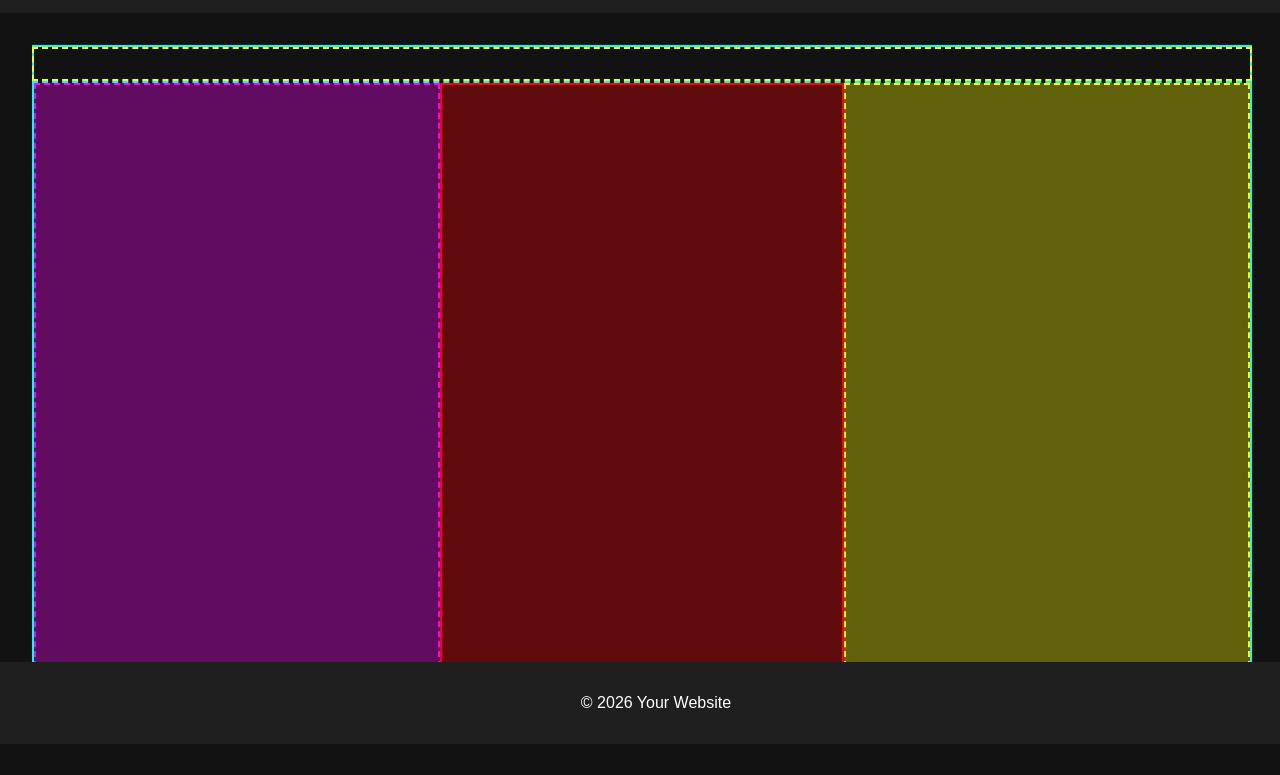
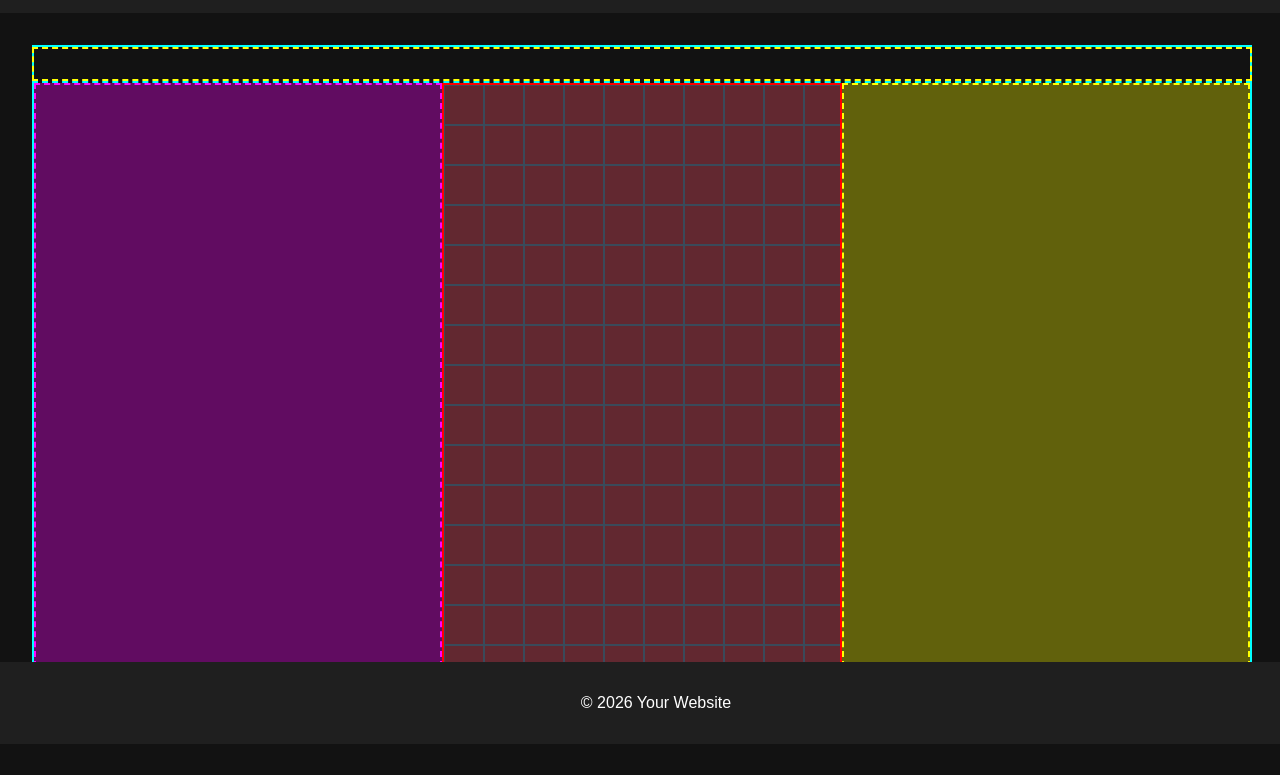
Before and after one commit to deljdlx/td-poc-2, a website built with Vite: page index.html in a window 1280 px wide. Shown: the part 56-831 px from the top of the page. Built offline with nearby package versions, Linux system fonts and the light colour scheme.

Commit message:
test grid

```diff
--- /dev/null
+++ b/assets/css/grid.css
@@ -0,0 +1,21 @@
+/* grid.css : styles pour la grille et les cellules */
+
+#grid-container {
+  position: relative;
+  background: #23272e;
+  border: 2px solid #444;
+  box-sizing: border-box;
+  overflow: hidden;
+}
+
+.grid-cell {
+  background: rgba(100, 200, 255, 0.15);
+  border: 1px solid #3a4a5a;
+  box-sizing: border-box;
+  transition: background 0.2s;
+}
+
+.grid-cell:hover {
+  background: rgba(100, 200, 255, 0.35);
+  cursor: pointer;
+}
--- /dev/null
+++ b/assets/js/services/EntityManager.js
@@ -0,0 +1,38 @@
+// EntityManager.js
+// Gère toutes les entités du jeu (ClickCounters, tours, ennemis, etc.)
+
+export class EntityManager {
+  constructor() {
+    // Map par type d'entité, ex: { clickCounter: [obj1, obj2], ... }
+    this.entities = {};
+  }
+
+  addEntity(type, entity) {
+    if (!this.entities[type]) {
+      this.entities[type] = [];
+    }
+    this.entities[type].push(entity);
+  }
+
+  removeEntity(type, entity) {
+    if (!this.entities[type]) return;
+    this.entities[type] = this.entities[type].filter(e => e !== entity);
+    if (this.entities[type].length === 0) {
+      delete this.entities[type];
+    }
+  }
+
+  getEntities(type) {
+    return this.entities[type] ? [...this.entities[type]] : [];
+  }
+
+  getAllEntities() {
+    // Retourne un tableau de tous les objets, tous types confondus
+    return Object.values(this.entities).flat();
+  }
+
+  forEach(type, callback) {
+    if (!this.entities[type]) return;
+    this.entities[type].forEach(callback);
+  }
+}
--- /dev/null
+++ b/assets/js/services/Grid.js
@@ -0,0 +1,36 @@
+// assets/js/services/Grid.js
+// Grille de cellules carrées, position absolue, responsive
+
+export class Grid {
+    constructor(cols, rows) {
+        this.cols = cols;
+        this.rows = rows;
+        this.cells = [];
+    }
+
+    render(cssSelector) {
+        const container = document.querySelector(cssSelector);
+        if (!container) throw new Error('Grid: container not found');
+        container.innerHTML = '';
+        container.style.position = 'relative';
+        const { width, height } = container.getBoundingClientRect();
+        const cellSize = Math.floor(Math.min(width / this.cols, height / this.rows));
+        this.cellSize = cellSize;
+        this.cells = [];
+        for (let row = 0; row < this.rows; row++) {
+            for (let col = 0; col < this.cols; col++) {
+                const cell = document.createElement('div');
+                cell.className = 'grid-cell';
+                cell.style.position = 'absolute';
+                cell.style.width = cell.style.height = cellSize + 'px';
+                cell.style.left = (col * cellSize) + 'px';
+                cell.style.top = (row * cellSize) + 'px';
+                // Optionnel : data attributes pour retrouver la cellule
+                cell.dataset.row = row;
+                cell.dataset.col = col;
+                container.appendChild(cell);
+                this.cells.push({ row, col, el: cell });
+            }
+        }
+    }
+}
--- a/index.html
+++ b/index.html
@@ -9,6 +9,7 @@
     <link rel="stylesheet" href="assets/css/components.css">
 
     <link rel="stylesheet" href="assets/css/game.css">
+    <link rel="stylesheet" href="assets/css/grid.css">
 </head>
 <body>
     <header>
--- a/main.js
+++ b/main.js
@@ -1,9 +1,18 @@
 import { ClickCounter } from './assets/js/clickCounter/ClickCounter.js';
 import { EventBus } from './assets/js/services/EventBus.js';
+import { EntityManager } from './assets/js/services/EntityManager.js';
+
+import { Grid } from './assets/js/services/Grid.js';
 
 const eventBus = new EventBus();
+const entityManager = new EntityManager();
+
+// Création et rendu de la grille 10x15 dans #grid-container
+const grid = new Grid(10, 15);
+grid.render('#grid-container');
 
 for (let i = 0; i < 5; i++) {
     const counter = new ClickCounter(eventBus);
+    entityManager.addEntity('clickCounter', counter);
     counter.render('#click-counters');
 }
```
Lines whose indentation alone changed are shown as unchanged.
